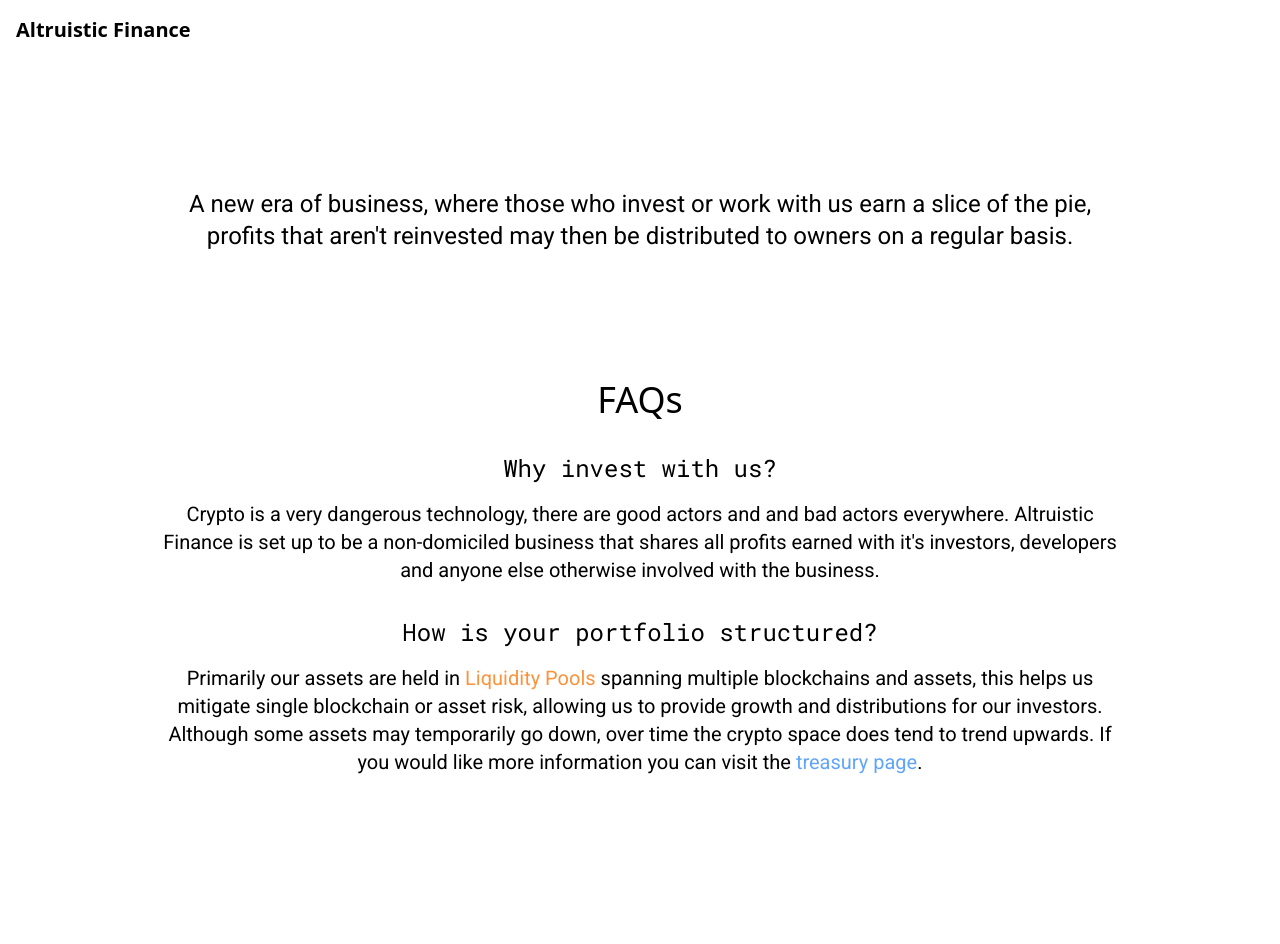
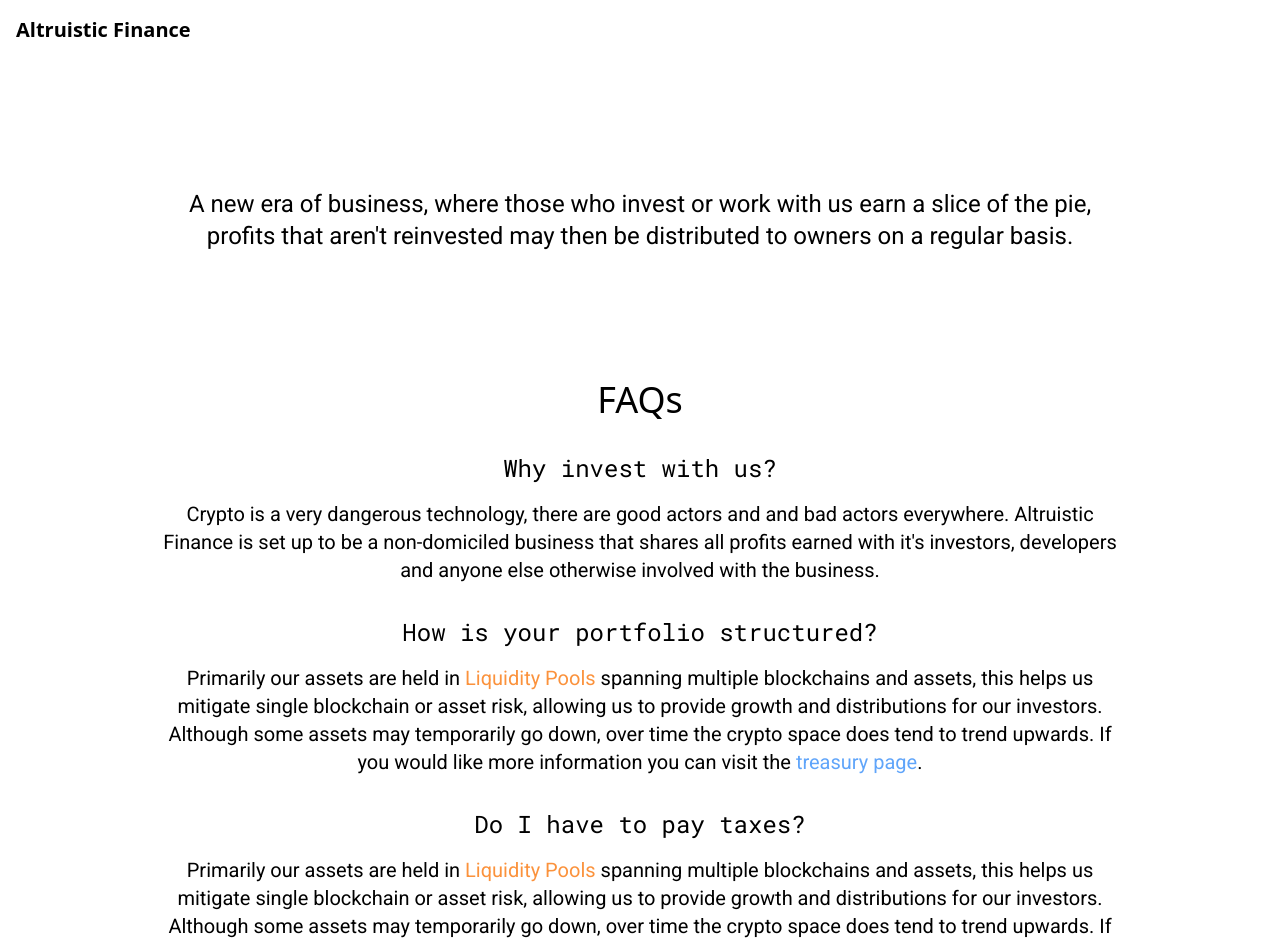
Before and after one commit to AltruisticFinance/website, a Next.js app: page / in a window 1280 px wide. Shown: the top 944 px of the page. Before the commit the page ends 860 px from the top, so only its background shows below. Built offline with nearby package versions, Linux system fonts and the light colour scheme.

Commit message:
Fix apos in page.tsx

```diff
--- a/app/page.tsx
+++ b/app/page.tsx
@@ -28,7 +28,7 @@ export default function Home() {
 
       <div className="intro text-2xl max-w-[75vw] m-32 text-center">
         <p className={`${roboto.className}`}>
-          A new era of business, where those who invest or work with us earn a slice of the pie, profits that aren't reinvested may then be distributed to owners on a regular basis.
+          A new era of business, where those who invest or work with us earn a slice of the pie, profits that aren&apos;t reinvested may then be distributed to owners on a regular basis.
         </p>
       </div>
 
@@ -43,6 +43,10 @@ export default function Home() {
         Primarily our assets are held in <span className="text-orange-400">Liquidity Pools</span> spanning multiple blockchains and assets, this helps us mitigate single blockchain or asset risk, allowing us to provide growth and distributions for our investors. Although some assets may temporarily go down, over time the crypto space does tend to trend upwards. If you would like more information you can visit the <Link href='/treasury'>treasury page</Link>.
       </FAQSection>
 
+      <FAQSection title="Do I have to pay taxes?">
+        Primarily our assets are held in <span className="text-orange-400">Liquidity Pools</span> spanning multiple blockchains and assets, this helps us mitigate single blockchain or asset risk, allowing us to provide growth and distributions for our investors. Although some assets may temporarily go down, over time the crypto space does tend to trend upwards. If you would like more information you can visit the <Link href='/treasury'>treasury page</Link>.
+      </FAQSection>
+
     </main>
   );
 }
```
